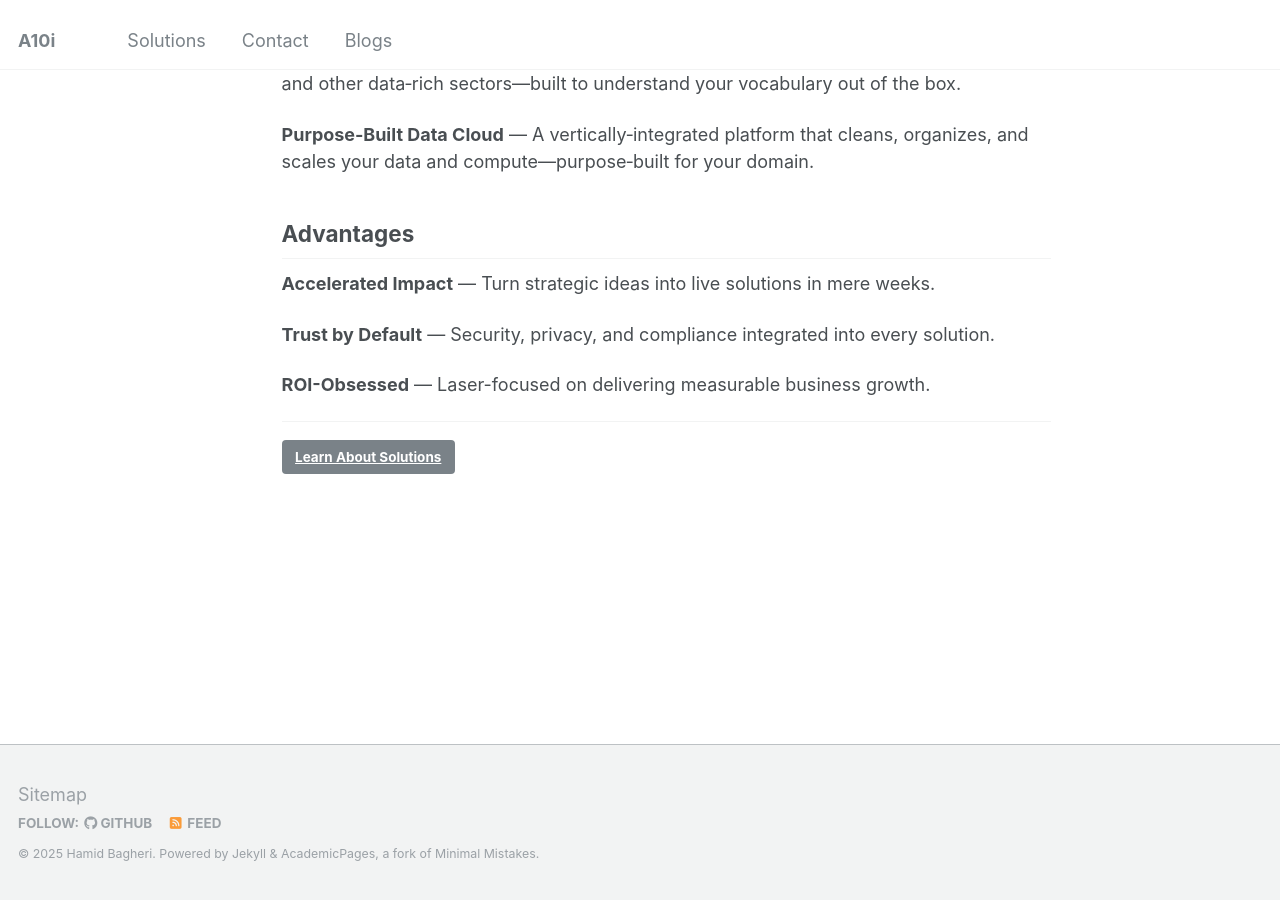
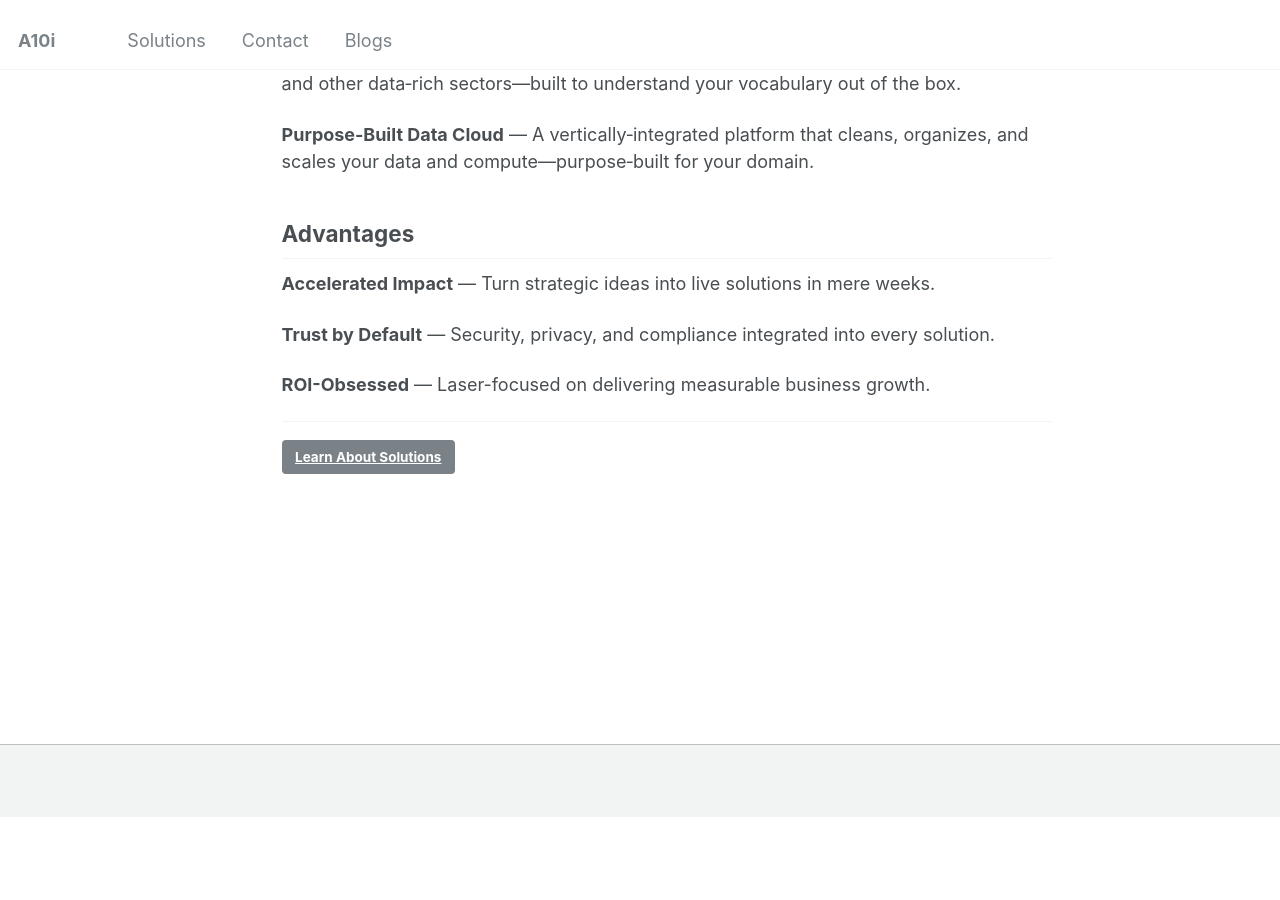
Before and after one commit to hamid58b/hamid58b.github.io, a Jekyll site: the page built from _pages/about.md, in a window 1280 px wide and 900 px high, scrolled down 529 px. Built offline with Jekyll 4.4.1, drawn with Linux system fonts in a browser that asks for light colours; after the commit the page ends 1346 px from its top, so only the background shows below that; some of the changed lines change nothing that is shown.

Commit message:
remove footers

```diff
--- a/_includes/footer.html
+++ b/_includes/footer.html
@@ -1,22 +1,45 @@
-{% include base_path %}
-
-{% if site.author.github or site.author.bitbucket or site.atom_feed.hide != true %}
+{% include base_path %} {% comment %} {% if site.author.github or
+site.author.bitbucket or site.atom_feed.hide != true %}
 <div class="page__footer-follow">
   <ul class="social-icons">
     {% if site.data.ui-text[site.locale].follow_label %}
-      <li><strong>{{ site.data.ui-text[site.locale].follow_label }}</strong></li>
-    {% endif %}
-    {% if site.author.github %}
-      <li><a href="http://github.com/{{ site.author.github }}"><i class="fab fa-github" aria-hidden="true"></i> GitHub</a></li>
-    {% endif %}
-    {% if site.author.bitbucket %}
-      <li><a href="http://bitbucket.org/{{ site.author.bitbucket }}"><i class="fab fa-bitbucket" aria-hidden="true"></i> Bitbucket</a></li>
-    {% endif %}
-    {% if site.atom_feed.hide != true %}
-    <li><a href="{% if site.atom_feed.path %}{{ site.atom_feed.path }}{% else %}{{ base_path }}/feed.xml{% endif %}"><i class="fa fa-fw fa-rss-square" aria-hidden="true"></i> {{ site.data.ui-text[site.locale].feed_label | default: "Feed" }}</a></li>
+    <li><strong>{{ site.data.ui-text[site.locale].follow_label }}</strong></li>
+    {% endif %} {% if site.author.github %}
+    <li>
+      <a href="http://github.com/{{ site.author.github }}"
+        ><i class="fab fa-github" aria-hidden="true"></i> GitHub</a
+      >
+    </li>
+    {% endif %} {% if site.author.bitbucket %}
+    <li>
+      <a href="http://bitbucket.org/{{ site.author.bitbucket }}"
+        ><i class="fab fa-bitbucket" aria-hidden="true"></i> Bitbucket</a
+      >
+    </li>
+    {% endif %} {% if site.atom_feed.hide != true %}
+    <li>
+      <a
+        href="{% if site.atom_feed.path %}{{ site.atom_feed.path }}{% else %}{{ base_path }}/feed.xml{% endif %}"
+        ><i class="fa fa-fw fa-rss-square" aria-hidden="true"></i> {{
+        site.data.ui-text[site.locale].feed_label | default: "Feed" }}</a
+      >
+    </li>
     {% endif %}
   </ul>
 </div>
 {% endif %}
 
-<div class="page__footer-copyright">&copy; {{ site.time | date: '%Y' }} {{ site.name | default: site.title }}. {{ site.data.ui-text[site.locale].powered_by | default: "Powered by" }} <a href="http://jekyllrb.com" rel="nofollow">Jekyll</a> &amp; <a href="https://github.com/academicpages/academicpages.github.io">AcademicPages</a>, a fork of <a href="https://mademistakes.com/work/minimal-mistakes-jekyll-theme/" rel="nofollow">Minimal Mistakes</a>.</div>
+<div class="page__footer-copyright">
+  &copy; {{ site.time | date: '%Y' }} {{ site.name | default: site.title }}. {{
+  site.data.ui-text[site.locale].powered_by | default: "Powered by" }}
+  <a href="http://jekyllrb.com" rel="nofollow">Jekyll</a> &amp;
+  <a href="https://github.com/academicpages/academicpages.github.io"
+    >AcademicPages</a
+  >, a fork of
+  <a
+    href="https://mademistakes.com/work/minimal-mistakes-jekyll-theme/"
+    rel="nofollow"
+    >Minimal Mistakes</a
+  >.
+</div>
+{% endcomment %}
--- a/_includes/footer/custom.html
+++ b/_includes/footer/custom.html
@@ -1,3 +1,3 @@
 <!-- start custom footer snippets -->
-<a href="/sitemap/">Sitemap</a>
+<!-- <a href="/sitemap/">Sitemap</a> -->
 <!-- end custom footer snippets -->
```
